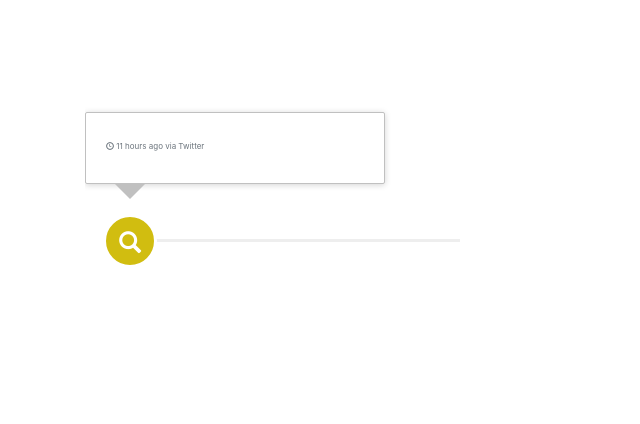
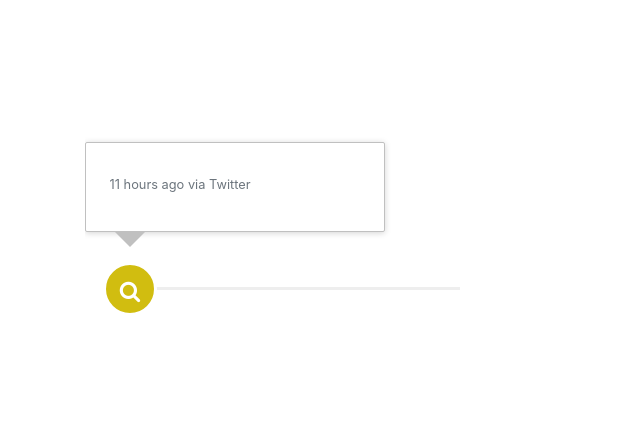
Before and after one commit to amirmohsen-am/graduation-system-project-fall96, a Django app: template graduation_system/main/templates/main/process-instance.html in a window 1280 px wide. Shown: the part 449-873 px from the top of the page, without its empty margins (0-640 px from the left). Before the commit the page ends 714 px from the top, so only its background shows below. Run offline with Django 3.2, Linux system fonts and the light colour scheme; the template is opened without the code that fills it: values that come from a table or form of the project are taken from there, others are empty; some libraries are stand-ins or nearby versions.

Commit message:
base bug fixed, fuck you amirhossein

```diff
--- a/graduation_system/main/templates/main/account.html
+++ b/graduation_system/main/templates/main/account.html
@@ -15,7 +15,7 @@
         {% csrf_token %}
         {% bootstrap_form form %}
 {#        {% buttons %}#}
-{#            <button type="submit" class="btn btn-secondary btn-lg btn-block" >Submit</button>#}
+{#            <button type="submit" class="btn btn-secondary btn-lg btn-block" >Save</button>#}
 {#        {% endbuttons %}#}
     </form>
 {% endblock %}
--- a/graduation_system/main/templates/main/base.html
+++ b/graduation_system/main/templates/main/base.html
@@ -4,7 +4,6 @@
 <!doctype html>
 <html lang="en">
 <head>
-    <link rel="stylesheet" href="https://maxcdn.bootstrapcdn.com/bootstrap/3.3.7/css/bootstrap.min.css">
     <link rel="stylesheet" href="{% static 'main/timeline.css' %}">
     <meta charset="utf-8">
     <meta name="viewport" content="width=device-width, initial-scale=1, shrink-to-fit=no">
--- a/graduation_system/main/templates/main/process-instance.html
+++ b/graduation_system/main/templates/main/process-instance.html
@@ -5,6 +5,8 @@
 {% block style %}
     {% load static %}
     <link rel="stylesheet" href="{% static 'main/timeline.css' %}">
+    <link href="https://maxcdn.bootstrapcdn.com/font-awesome/4.7.0/css/font-awesome.min.css" rel="stylesheet">
+
 {% endblock %}
 
 {% block script %}
@@ -24,7 +26,7 @@
 
 
 
-{#    <button type="button" class="btn btn-secondary btn-lg btn-block" >Submit</button>#}
+{#    <button type="button" class="btn btn-secondary btn-lg btn-block" >Save</button>#}
 
     <div style="height: 30px"></div>
     <table class="table table-hover">
@@ -128,12 +130,12 @@
                             <li class="timeline-item">
                                 <a href=  "{% url 'task-view' task.id %}">,
 							<div class="timeline-badge success">
-                                <i class="glyphicon glyphicon-check"></i></div>
+                                <i class="fa fa-check"></i></div>
                                 </a>
 							<div class="timeline-panel">
 								<div class="timeline-heading">
 									<h4 class="timeline-title">{{ task.name }}</h4>
-									<p><small class="text-muted"><i class="glyphicon glyphicon-time"></i> 11 hours ago via Twitter</small></p>
+									<p><small class="text-muted"><i class="fa fa-time"></i> 11 hours ago via Twitter</small></p>
 								</div>
 								<div class="timeline-body">
 									<p>{{ task.name }}</p>
@@ -145,12 +147,12 @@
                             <li class="timeline-item">
                                 <a href=  "{% url 'task-view' process_instance.current_task.task.id %}">,
 							<div class="timeline-badge warning">
-                                <i class="glyphicon glyphicon-search"></i></div>
+                                <i class="fa fa-search"></i></div>
                                   </a>
 							<div class="timeline-panel">
 								<div class="timeline-heading">
 									<h4 class="timeline-title">{{ cur.name }}</h4>
-									<p><small class="text-muted"><i class="glyphicon glyphicon-time"></i> 11 hours ago via Twitter</small></p>
+									<p><small class="text-muted"><i class="fa fa-time"></i> 11 hours ago via Twitter</small></p>
 								</div>
 								<div class="timeline-body">
 									<p>{{ cur.name }}</p>
@@ -162,12 +164,12 @@
                             <li class="timeline-item">
                                 <a href=  "{% url 'task-view' task.id %}">,
 							<div class="timeline-badge danger">
-                                <i class="glyphicon glyphicon-remove"></i></div>
+                                <i class="fa fa-remove"></i></div>
                                 </a>
 							<div class="timeline-panel">
 								<div class="timeline-heading">
 									<h4 class="timeline-title">{{ task.name }}</h4>
-									<p><small class="text-muted"><i class="glyphicon glyphicon-time"></i> 11 hours ago via Twitter</small></p>
+									<p><small class="text-muted"><i class="fa fa-time"></i> 11 hours ago via Twitter</small></p>
 								</div>
 								<div class="timeline-body">
 									<p>{{ task.name }}</p>
--- a/graduation_system/main/templates/main/process_add.html
+++ b/graduation_system/main/templates/main/process_add.html
@@ -15,7 +15,7 @@
         {% csrf_token %}
         {% bootstrap_form form %}
         {% buttons %}
-            <button type="submit" class="btn btn-secondary btn-lg btn-block" >Submit</button>
+            <button type="submit" class="btn btn-secondary btn-lg btn-block" >Save</button>
         {% endbuttons %}
     </form>
 
--- a/graduation_system/main/templates/main/process_list.html
+++ b/graduation_system/main/templates/main/process_list.html
@@ -12,13 +12,13 @@
             {% csrf_token %}
             {% bootstrap_form form %}
             {% buttons %}
-                <button type="submit" class="btn btn-secondary btn-lg btn-block">Submit</button>
+                <button type="submit" class="btn btn-secondary btn-lg btn-block">Save</button>
             {% endbuttons %}
         </form>
     {% endif %}
 
 
-{#    <button type="button" class="btn btn-secondary btn-lg btn-block" >Submit</button>#}
+{#    <button type="button" class="btn btn-secondary btn-lg btn-block" >Save</button>#}
 
     <div style="height: 30px"></div>
     <table class="table table-hover">
--- a/graduation_system/main/templates/main/task.html
+++ b/graduation_system/main/templates/main/task.html
@@ -18,7 +18,7 @@
             {% csrf_token %}
             {% bootstrap_form form %}
 {#            {% buttons %}#}
-{#                <button type="submit" class="btn btn-secondary btn-lg btn-block">Submit</button>#}
+{#                <button type="submit" class="btn btn-secondary btn-lg btn-block">Save</button>#}
 {#            {% endbuttons %}#}
         </form>
 
@@ -28,7 +28,7 @@
             {% csrf_token %}
             {% bootstrap_form form %}
             {% buttons %}
-                <button type="submit" class="btn btn-secondary btn-lg btn-block">Submit</button>
+                <button type="submit" class="btn btn-secondary btn-lg btn-block">Save</button>
             {% endbuttons %}
         </form>
     {% endif %}
--- a/graduation_system/main/templates/main/task_add.html
+++ b/graduation_system/main/templates/main/task_add.html
@@ -15,7 +15,7 @@
         {% csrf_token %}
         {% bootstrap_form form %}
         {% buttons %}
-            <button type="submit" class="btn btn-secondary btn-lg btn-block" >Submit</button>
+            <button type="submit" class="btn btn-secondary btn-lg btn-block" >Save</button>
         {% endbuttons %}
     </form>
 
```
